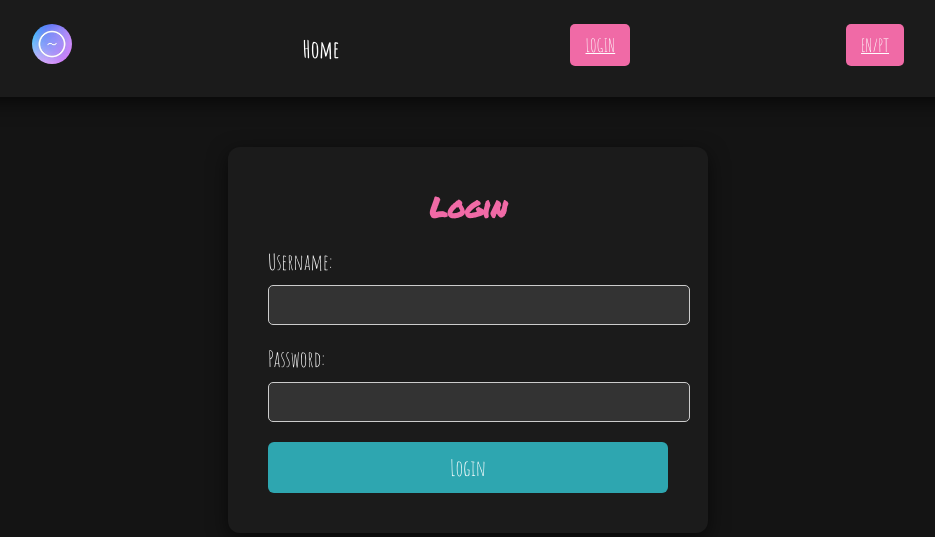
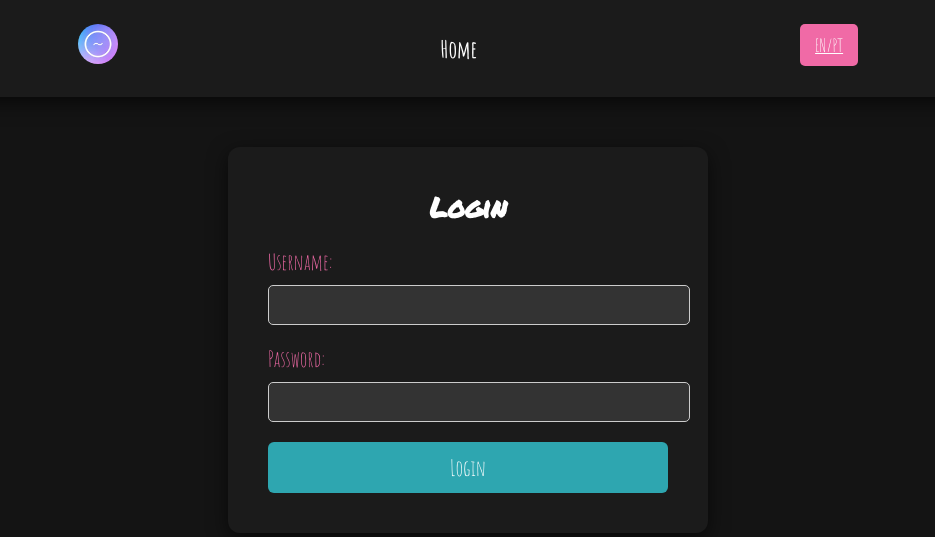
Before and after one commit to martimsa/pap-att, a PHP site: page /login.html in a window 1280 px wide. Shown: the top 537 px of the page, without its empty margins (172-1107 px from the left). Run offline with PHP 8.4, Linux system fonts and the light colour scheme.

Commit message:
Atualizei o login
- adicionado pt/en
- mudança na estética

```diff
--- a/login.html
+++ b/login.html
@@ -8,6 +8,7 @@
       href="https://fonts.googleapis.com/css2?family=Amatic+SC:wght@400;700&family=Permanent+Marker&family=Roboto:wght@300;400;700&display=swap"
       rel="stylesheet"
     />
+    <link rel="icon" type="image/x-icon" href="imagens/logo_menu.svg" />
   </head>
   <body>
     <header>
@@ -23,21 +24,15 @@
         <div class="nav-list">
           <ul>
             <li class="nav-item">
-              <a href="index.html" class="nav-link">Home</a>
+              <a href="index.html" class="nav-link" data-pt="Início" data-en="Home">Home</a>
             </li>
           </ul>
-        </div>
-        <!--Botão de Login-->
-        <div class="login-button">
-          <button><a href="login.html">LOGIN</a></button>
         </div>
 
         <!--Botão de Idioma-->
         <div class="lang-toggle" onclick="toggleLang()">
           <button><a href="#">EN/PT</a></button>
         </div>
-
-        <!--<button class="lang-toggle" onclick="toggleLang()">EN/PT</button>-->
 
         <!--Menu Mobile-->
         <div class="mobile-menu-icon">
@@ -50,13 +45,8 @@
       <div class="mobile-menu">
         <ul>
           <li class="nav-item">
-            <a href="index.html" class="nav-link">Home</a>
+            <a href="index.html" class="nav-link" data-pt="Início" data-en="Home">Home</a>
           </li>
-
-        <!--Botão de Login-->
-        <div class="login-button">
-          <a href="login.html"> <button>LOGIN</button> </a>
-        </div>
 
         <!--Botão de Idioma-->
         <div class="lang-toggle" onclick="toggleLang()">
@@ -66,15 +56,15 @@
     </header>
 
     <div class="login-container">
-      <h2>Login</h2>
+      <h2 data-pt="Entrar" data-en="Login">Login</h2>
       <form action="#" method="post">
-        <label for="username">Username:</label>
+        <label for="username" data-pt="Utlizador:" data-en="Username;">Username:</label>
         <input type="text" id="username" name="username" required />
 
-        <label for="password">Password:</label>
+        <label for="password" data-pt="Palavra-passe:" data-en="Password:">Password:</label>
         <input type="password" id="password" name="password" required />
 
-        <button type="submit">Login</button>
+        <button type="submit" data-pt="Entrar" data-en="Login">Login</button>
       </form>
     </div>
     <script src="script.js"></script>
--- a/style.css
+++ b/style.css
@@ -246,7 +246,7 @@ body {
 .login-container h2 {
   font-family: 'Permanent Marker', cursive;
   font-size: 28px;
-  color: #f06aa6;
+  color: #fff;
   margin-bottom: 20px;
   text-align: center;
 }
@@ -256,7 +256,7 @@ body {
   font-family: 'Amatic SC', cursive;
   font-size: 22px;
   margin-bottom: 10px;
-  color: #fff;
+  color: #f06aa6;
 }
 
 .login-container input[type="text"],
```
